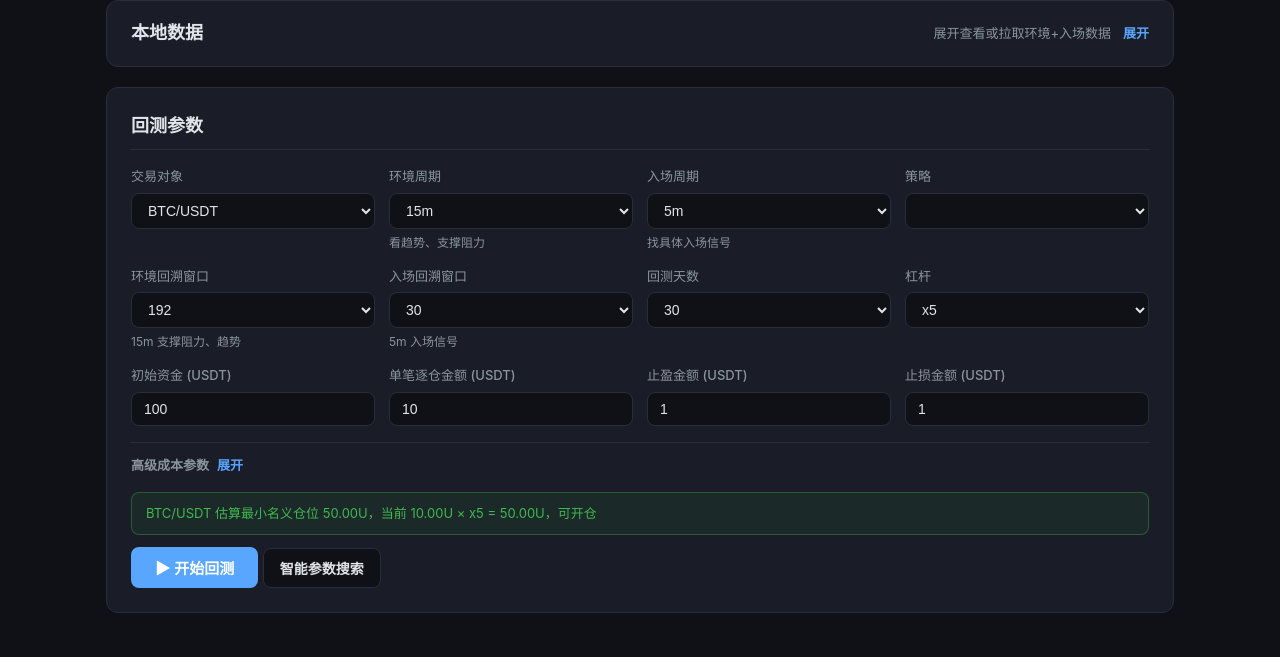
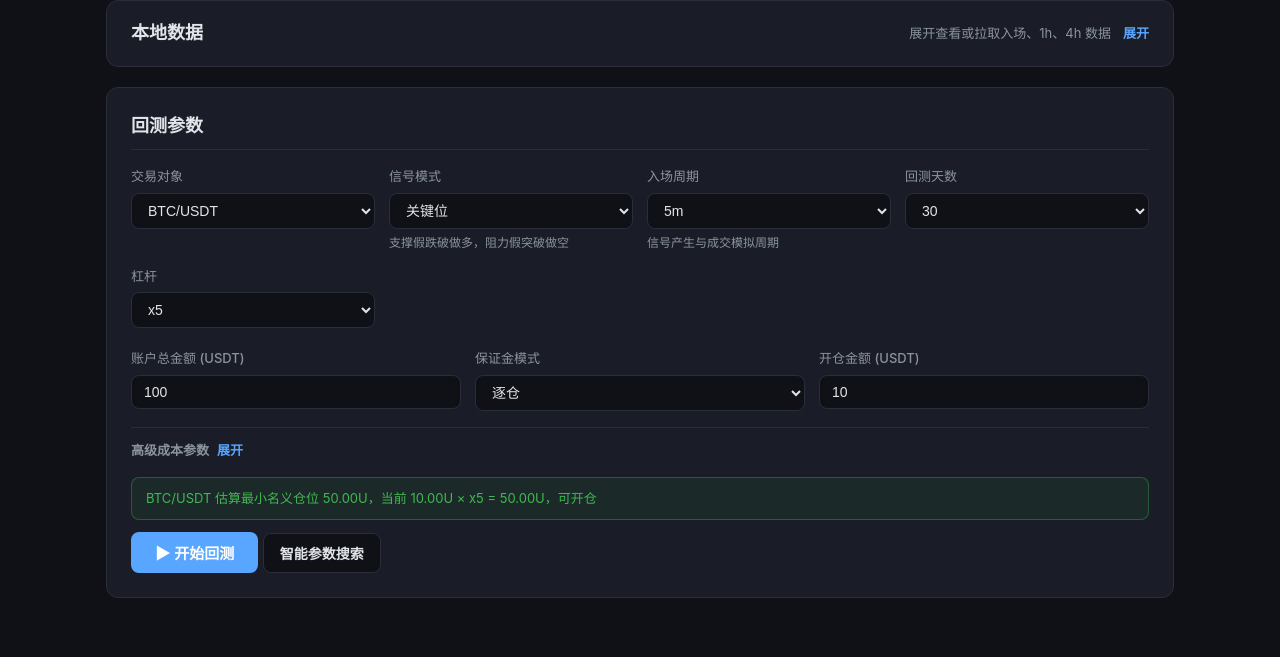
Before and after one commit to wllqxls/liang_hua, a FastAPI app: page / in a window 1280 px wide. Shown: the part 154-811 px from the top of the page. After the commit the page ends 752 px from the top, so only its background shows below. Run offline with FastAPI, Linux system fonts and the light colour scheme; lists and menus that the app fills with data are empty.

Commit message:
Update controls for signal and margin modes

```diff
--- a/static/css/style.css
+++ b/static/css/style.css
@@ -179,6 +179,13 @@ header h1 {
     margin-bottom: 20px;
 }
 
+.funds-grid {
+    display: grid;
+    grid-template-columns: repeat(3, minmax(0, 1fr));
+    gap: 14px;
+    margin-bottom: 20px;
+}
+
 .form-group {
     display: flex;
     flex-direction: column;
@@ -219,13 +226,15 @@ header h1 {
 }
 
 @media (max-width: 800px) {
-    .form-grid {
+    .form-grid,
+    .funds-grid {
         grid-template-columns: repeat(2, minmax(0, 1fr));
     }
 }
 
 @media (max-width: 520px) {
-    .form-grid {
+    .form-grid,
+    .funds-grid {
         grid-template-columns: minmax(0, 1fr);
     }
 }
--- a/static/js/backtest.js
+++ b/static/js/backtest.js
@@ -18,8 +18,8 @@ const MIN_NOTIONAL_BY_SYMBOL = {
 const LEVERAGE_OPTIONS = [1, 2, 3, 5, 10, 20, 50, 100, 125, 150];
 
 window.addEventListener('DOMContentLoaded', () => {
-    updateStrategyDescription();
-    document.getElementById('strategy').addEventListener('change', updateStrategyDescription);
+    updateModeDescription();
+    document.getElementById('mode').addEventListener('change', updateModeDescription);
     bindRealtimeChecks();
     updateOrderCheck();
     loadDataStatus();
@@ -83,45 +83,34 @@ async function runBacktest() {
 
 
 function validateBacktestPayload(payload) {
-    if (payload.context_lookback < 1 || payload.context_lookback > 500) {
-        return '环境回溯窗口必须在 1 到 500 之间';
-    }
-    if (payload.entry_lookback < 1 || payload.entry_lookback > 500) {
-        return '入场回溯窗口必须在 1 到 500 之间';
-    }
     if (payload.backtest_days < 1 || payload.backtest_days > 3650) {
         return '回测天数必须在 1 到 3650 之间';
     }
-    if (payload.context_timeframe === payload.timeframe) {
-        return '环境周期和入场周期建议分开，例如 15m + 5m';
+    if (!['5m', '15m'].includes(payload.timeframe)) {
+        return '入场周期只能选择 5m 或 15m';
     }
     if (payload.cash < 10) {
         return '初始资金不能低于 10 USDT';
     }
-    if (payload.position_amount <= 0) {
-        return '单笔逐仓金额必须大于 0';
+    if (payload.opening_amount <= 0) {
+        return '开仓金额必须大于 0';
     }
-    if (payload.position_amount > payload.cash) {
-        return '单笔逐仓金额不能大于初始资金';
+    if (payload.opening_amount > payload.cash) {
+        return '开仓金额不能大于账户总金额';
     }
     if (payload.leverage < 1 || payload.leverage > 150) {
         return '杠杆必须在 x1 到 x150 之间';
     }
+    if (payload.maker_fee < 0 || payload.taker_fee < 0 || payload.maker_fee > 0.1 || payload.taker_fee > 0.1) {
+        return '手续费率必须在 0 到 0.1 之间';
+    }
+    const entryFee = payload.opening_amount * payload.leverage * payload.taker_fee;
+    if (payload.opening_amount + entryFee > payload.cash) {
+        return '账户总金额必须覆盖开仓金额和开仓手续费';
+    }
     const orderCheck = getOrderCheck(payload);
     if (!orderCheck.ok) {
         return orderCheck.message;
-    }
-    if (payload.take_profit_amount < 0 || payload.stop_loss_amount < 0) {
-        return '止盈止损不能为负数';
-    }
-    if (payload.take_profit_amount > payload.position_amount * payload.leverage) {
-        return '止盈金额不建议大于单笔名义仓位';
-    }
-    if (payload.stop_loss_amount > payload.position_amount) {
-        return '止损金额不能大于单笔逐仓金额';
-    }
-    if (payload.maker_fee < 0 || payload.taker_fee < 0 || payload.maker_fee > 0.1 || payload.taker_fee > 0.1) {
-        return '手续费率必须在 0 到 0.1 之间';
     }
     if (payload.slippage_rate < 0 || payload.slippage_rate > 0.1) {
         return '滑点率必须在 0 到 0.1 之间';
@@ -137,19 +126,12 @@ function validateBacktestPayload(payload) {
 
 
 function validateOptimizationPayload(payload) {
-    return validateBacktestPayload({
-        ...payload,
-        context_timeframe: '15m',
-        timeframe: '5m',
-        backtest_days: 30,
-        context_lookback: 192,
-        entry_lookback: 30,
-    });
+    return validateBacktestPayload(payload);
 }
 
 
 function bindRealtimeChecks() {
-    const ids = ['symbol', 'position-amount', 'leverage'];
+    const ids = ['symbol', 'cash', 'opening-amount', 'leverage', 'taker-fee'];
     for (const id of ids) {
         const el = document.getElementById(id);
         if (el) {
@@ -172,25 +154,25 @@ function updateOrderCheck() {
 
 function getOrderCheck(payload) {
     const minNotional = MIN_NOTIONAL_BY_SYMBOL[payload.symbol] || 5;
-    const notional = payload.position_amount * payload.leverage;
+    const notional = payload.opening_amount * payload.leverage;
     const base = payload.symbol + ' 估算最小名义仓位 ' + formatNumber(minNotional, 2) + 'U，当前 ' +
-        formatNumber(payload.position_amount, 2) + 'U × x' + formatNumber(payload.leverage, 0) + ' = ' +
+        formatNumber(payload.opening_amount, 2) + 'U × x' + formatNumber(payload.leverage, 0) + ' = ' +
         formatNumber(notional, 2) + 'U';
 
     if (notional >= minNotional) {
         return { ok: true, message: base + '，可开仓' };
     }
 
-    const suggested = LEVERAGE_OPTIONS.find(item => payload.position_amount * item >= minNotional);
+    const suggested = LEVERAGE_OPTIONS.find(item => payload.opening_amount * item >= minNotional);
     if (suggested) {
         return {
             ok: false,
-            message: base + '，实盘可能无法开仓；建议至少 x' + suggested + '，或提高逐仓金额/换交易对象',
+            message: base + '，实盘可能无法开仓；建议至少 x' + suggested + '，或提高开仓金额/换交易对象',
         };
     }
     return {
         ok: false,
-        message: base + '，实盘可能无法开仓；当前逐仓金额过小，x150 也不够最小名义仓位',
+        message: base + '，实盘可能无法开仓；当前开仓金额过小，x150 也不够最小名义仓位',
     };
 }
 
@@ -199,17 +181,12 @@ function collectBacktestPayload() {
     return {
         symbol: document.getElementById('symbol').value,
         timeframe: document.getElementById('timeframe').value,
-        context_timeframe: document.getElementById('context-timeframe').value,
-        strategy: document.getElementById('strategy').value,
+        mode: document.getElementById('mode').value,
         backtest_days: numberValue('backtest-days', 30),
-        context_lookback: numberValue('context-lookback', 192),
-        entry_lookback: numberValue('entry-lookback', 30),
-        lookback: numberValue('entry-lookback', 30),
         cash: numberValue('cash', 100),
-        position_amount: numberValue('position-amount', 10),
+        opening_amount: numberValue('opening-amount', 10),
+        margin_mode: document.getElementById('margin-mode').value,
         leverage: numberValue('leverage', 5),
-        take_profit_amount: numberValue('take-profit-amount', 1),
-        stop_loss_amount: numberValue('stop-loss-amount', 1),
         maker_fee: numberValue('maker-fee', 0.0002),
         taker_fee: numberValue('taker-fee', 0.0005),
         slippage_rate: numberValue('slippage-rate', 0.0002),
@@ -225,9 +202,9 @@ function numberValue(id, fallback) {
 }
 
 
-function updateStrategyDescription() {
-    const select = document.getElementById('strategy');
-    const note = document.getElementById('strategy-desc');
+function updateModeDescription() {
+    const select = document.getElementById('mode');
+    const note = document.getElementById('mode-desc');
     const option = select.options[select.selectedIndex];
     note.textContent = option ? option.dataset.desc || '' : '';
 }
@@ -255,16 +232,23 @@ async function optimizeParams() {
             body: JSON.stringify(payload),
         });
         const created = await resp.json();
-        if (!resp.ok || !created.success) {
-            showError(created.error || formatApiError(created));
+        if (!resp.ok) {
+            showError(formatApiError(created));
+            return;
+        }
+        if (!created.success) {
+            showError(created.error || '智能搜索启动失败');
             return;
         }
         const jobId = created.job_id;
         while (true) {
             const jobResp = await fetch('/api/optimize/jobs/' + jobId);
             const data = await jobResp.json();
-            if (!jobResp.ok || !data.success) {
-                throw new Error(data.error || formatApiError(data));
+            if (!jobResp.ok) {
+                throw new Error(formatApiError(data));
+            }
+            if (!data.success) {
+                throw new Error(data.error || '智能搜索失败');
             }
             const evaluated = data.evaluated_count || 0;
             const total = data.total_budget || 0;
@@ -308,6 +292,9 @@ async function loadDataStatus(successMessage) {
     try {
         const resp = await fetch('/api/data-status');
         const data = await resp.json();
+        if (!resp.ok) {
+            throw new Error(formatApiError(data));
+        }
         renderDataStatusTable(data);
         statusText.textContent = successMessage || '数据状态已更新';
     } catch (err) {
@@ -324,10 +311,9 @@ async function fetchSelectedData() {
     const statusText = document.getElementById('data-status-text');
     const symbol = document.getElementById('symbol').value;
     const days = parseInt(document.getElementById('fetch-days').value) || 365;
-    const timeframes = Array.from(new Set([
-        document.getElementById('context-timeframe').value,
-        document.getElementById('timeframe').value,
-    ]));
+    const timeframes = Array.from(
+        new Set([document.getElementById('timeframe').value, '1h', '4h'])
+    );
 
     btn.disabled = true;
     statusText.innerHTML = '<span class="spinner"></span>正在拉取 ' + symbol + ' ' + timeframes.join(' + ') + '...';
@@ -342,8 +328,10 @@ async function fetchSelectedData() {
             });
             const data = await resp.json();
 
-            if (!data.success) {
-                statusText.textContent = data.error || '数据拉取失败';
+            if (!resp.ok || !data.success) {
+                statusText.textContent = resp.ok
+                    ? (data.error || '数据拉取失败')
+                    : formatApiError(data);
                 return;
             }
             const rows = data.rows == null ? '--' : data.rows.toLocaleString();
@@ -537,7 +525,7 @@ function renderTradesTable(trades) {
     tbody.innerHTML = '';
 
     if (!trades || trades.length === 0) {
-        tbody.innerHTML = '<tr><td colspan="14" class="empty-cell">无交易记录</td></tr>';
+        tbody.innerHTML = '<tr><td colspan="18" class="empty-cell">无交易记录</td></tr>';
         return;
     }
 
@@ -546,25 +534,25 @@ function renderTradesTable(trades) {
     for (const t of recentTrades) {
         const row = document.createElement('tr');
         const pnlClass = t.pnl >= 0 ? 'positive' : 'negative';
-        const pnlPctClass = t.pnl_pct >= 0 ? 'positive' : 'negative';
-        const sideText = t.side === 'short' ? '做空' : '做多';
-        const sideClass = t.side === 'short' ? 'negative' : 'positive';
-
         row.innerHTML =
-            '<td class="' + sideClass + '">' + sideText + '</td>' +
-            '<td>' + formatTime(t.entry_time) + '</td>' +
-            '<td>' + formatTime(t.exit_time) + '</td>' +
-            '<td>' + formatNumber(t.entry_price, 2) + '</td>' +
-            '<td>' + formatNumber(t.exit_price, 2) + '</td>' +
-            '<td>' + formatNumber(t.margin_amount, 2) + '</td>' +
-            '<td>' + formatNumber(t.notional_amount, 2) + '</td>' +
-            '<td>' + formatNumber(t.liquidation_price, 2) + '</td>' +
-            '<td>' + formatNumber(t.entry_score, 0) + '</td>' +
-            '<td title="' + escapeHtml(t.entry_context || '') + '">' + escapeHtml(t.entry_reason || '策略信号') + '</td>' +
-            '<td>' + formatNumber(t.funding_fee, 4) + '</td>' +
-            '<td class="' + pnlClass + '">' + t.pnl.toFixed(2) + '</td>' +
-            '<td class="' + pnlPctClass + '">' + t.pnl_pct.toFixed(2) + '%</td>' +
-            '<td>' + (t.exit_reason || '策略平仓') + '</td>';
+            '<td>' + escapeHtml(t.strategy_source || '--') + '</td>' +
+            '<td>' + escapeHtml(t.mode || '--') + '</td>' +
+            '<td>' + escapeHtml(t.margin_mode || '--') + '</td>' +
+            '<td>' + escapeHtml(t.environment_1h || '--') + '</td>' +
+            '<td>' + escapeHtml(t.filter_4h || '--') + '</td>' +
+            '<td>' + formatTime(t.signal_time) + '</td>' +
+            '<td>' + formatNumber(t.signal_price, 2) + '</td>' +
+            '<td>' + formatTime(t.fill_time) + '</td>' +
+            '<td>' + formatNumber(t.fill_price, 2) + '</td>' +
+            '<td>' + formatNumber(t.atr_snapshot, 4) + '</td>' +
+            '<td>' + formatNumber(t.stop_price, 2) + '</td>' +
+            '<td>' + formatNumber(t.target_price, 2) + '</td>' +
+            '<td>' + formatNumber(t.expected_stop_amount, 2) + '</td>' +
+            '<td>' + formatNumber(t.expected_target_amount, 2) + '</td>' +
+            '<td class="' + pnlClass + '">' + formatNumber(t.pnl, 2) + '</td>' +
+            '<td>' + formatNumber(t.entry_commission, 4) + '</td>' +
+            '<td>' + formatNumber(t.exit_commission, 4) + '</td>' +
+            '<td>' + formatNumber(t.funding_fee, 4) + '</td>';
 
         tbody.appendChild(row);
     }
@@ -587,7 +575,7 @@ function renderOptimizationTable(candidates, summary) {
         const text = evaluated > 0
             ? '没有通过严格过滤的组合，已过滤 ' + filtered + ' / ' + evaluated + ' 个'
             : '尚未搜索';
-        tbody.innerHTML = '<tr><td colspan="23" class="empty-cell">' + text + '</td></tr>';
+        tbody.innerHTML = '<tr><td colspan="19" class="empty-cell">' + text + '</td></tr>';
         return;
     }
 
@@ -601,15 +589,11 @@ function renderOptimizationTable(candidates, summary) {
         const robustness = robustnessBadge(item.robustness_label, item.robustness_score);
         row.innerHTML =
             '<td>' + item.rank + '</td>' +
-            '<td>' + (item.strategy_label || item.strategy || '--') + '</td>' +
+            '<td>' + escapeHtml(item.mode_label || item.mode || '--') + '</td>' +
             '<td>' + badge + '</td>' +
-            '<td>' + (item.context_timeframe || '--') + '</td>' +
             '<td>' + (item.timeframe || '--') + '</td>' +
-            '<td>' + item.context_lookback + '</td>' +
-            '<td>' + (item.entry_lookback || item.lookback) + '</td>' +
+            '<td>' + escapeHtml(item.margin_mode || '--') + '</td>' +
             '<td>x' + formatNumber(item.leverage, 0) + '</td>' +
-            '<td>' + formatNumber(item.take_profit_amount, 2) + '</td>' +
-            '<td>' + formatNumber(item.stop_loss_amount, 2) + '</td>' +
             '<td class="' + returnClass + '">' + formatNumber(item.total_return_pct, 2) + '</td>' +
             '<td class="' + outReturnClass + '">' + formatNumber(item.out_sample_return_pct, 2) + '</td>' +
             '<td>' + formatNumber(item.random_pass_rate_pct, 0) + '%</td>' +
@@ -633,15 +617,11 @@ function applyOptimizationCandidate(index) {
     const item = optimizationCandidates[index];
     if (!item) return;
 
-    document.getElementById('strategy').value = item.strategy;
-    document.getElementById('context-timeframe').value = item.context_timeframe;
+    document.getElementById('mode').value = item.mode;
     document.getElementById('timeframe').value = item.timeframe;
-    document.getElementById('context-lookback').value = item.context_lookback;
-    document.getElementById('entry-lookback').value = item.entry_lookback || item.lookback;
+    document.getElementById('margin-mode').value = item.margin_mode;
     document.getElementById('leverage').value = String(item.leverage);
-    document.getElementById('take-profit-amount').value = item.take_profit_amount;
-    document.getElementById('stop-loss-amount').value = item.stop_loss_amount;
-    updateStrategyDescription();
+    updateModeDescription();
     updateOrderCheck();
 
     const status = document.getElementById('status');
--- a/templates/backtest.html
+++ b/templates/backtest.html
@@ -18,7 +18,7 @@
         <details class="panel collapsible-panel">
             <summary class="collapsible-summary">
                 <span class="summary-title">本地数据</span>
-                <span class="summary-note">展开查看或拉取环境+入场数据</span>
+                <span class="summary-note">展开查看或拉取入场、1h、4h 数据</span>
             </summary>
             <div class="collapsible-content">
                 <div class="data-actions">
@@ -26,7 +26,7 @@
                         <label for="fetch-days">拉取天数</label>
                         <input type="number" id="fetch-days" value="365" min="1" max="3650">
                     </div>
-                    <button id="fetch-data-btn" class="btn-secondary" onclick="fetchSelectedData()">拉取环境+入场数据</button>
+                    <button id="fetch-data-btn" class="btn-secondary" onclick="fetchSelectedData()">拉取入场+1h+4h 数据</button>
                     <button id="refresh-data-btn" class="btn-secondary" onclick="loadDataStatus()">刷新</button>
                     <span id="data-status-text" class="status-text"></span>
                 </div>
@@ -62,52 +62,21 @@
                     </select>
                 </div>
                 <div class="form-group">
-                    <label for="context-timeframe">环境周期</label>
-                    <select id="context-timeframe">
-                        {% for t in timeframes %}
-                        <option value="{{ t }}" {% if t == '15m' %}selected{% endif %}>{{ t }}</option>
+                    <label for="mode">信号模式</label>
+                    <select id="mode">
+                        {% for mode in modes %}
+                        <option value="{{ mode.value }}" data-desc="{{ mode.description }}">{{ mode.label }}</option>
                         {% endfor %}
                     </select>
-                    <span class="field-note">看趋势、支撑阻力</span>
+                    <span id="mode-desc" class="field-note"></span>
                 </div>
                 <div class="form-group">
                     <label for="timeframe">入场周期</label>
                     <select id="timeframe">
-                        {% for t in timeframes %}
-                        <option value="{{ t }}" {% if t == '5m' %}selected{% endif %}>{{ t }}</option>
-                        {% endfor %}
+                        <option value="5m" selected>5m</option>
+                        <option value="15m">15m</option>
                     </select>
-                    <span class="field-note">找具体入场信号</span>
-                </div>
-                <div class="form-group">
-                    <label for="strategy">策略</label>
-                    <select id="strategy">
-                        {% for s in strategies %}
-                        <option value="{{ s.value }}" data-desc="{{ s.description }}">{{ s.label }}</option>
-                        {% endfor %}
-                    </select>
-                    <span id="strategy-desc" class="field-note"></span>
-                </div>
-                <div class="form-group">
-                    <label for="context-lookback">环境回溯窗口</label>
-                    <select id="context-lookback">
-                        <option value="96">96</option>
-                        <option value="192" selected>192</option>
-                        <option value="288">288</option>
-                    </select>
-                    <span class="field-note">15m 支撑阻力、趋势</span>
-                </div>
-                <div class="form-group">
-                    <label for="entry-lookback">入场回溯窗口</label>
-                    <select id="entry-lookback">
-                        <option value="10">10</option>
-                        <option value="20">20</option>
-                        <option value="30" selected>30</option>
-                        <option value="40">40</option>
-                        <option value="50">50</option>
-                        <option value="60">60</option>
-                    </select>
-                    <span class="field-note">5m 入场信号</span>
+                    <span class="field-note">信号产生与成交模拟周期</span>
                 </div>
                 <div class="form-group">
                     <label for="backtest-days">回测天数</label>
@@ -136,21 +105,22 @@
                         <option value="150">x150</option>
                     </select>
                 </div>
+            </div>
+            <div class="funds-grid">
                 <div class="form-group">
-                    <label for="cash">初始资金 (USDT)</label>
+                    <label for="cash">账户总金额 (USDT)</label>
                     <input type="number" id="cash" value="100" min="10" step="10">
                 </div>
                 <div class="form-group">
-                    <label for="position-amount">单笔逐仓金额 (USDT)</label>
-                    <input type="number" id="position-amount" value="10" min="0.1" step="0.1">
+                    <label for="margin-mode">保证金模式</label>
+                    <select id="margin-mode">
+                        <option value="ISOLATED" selected>逐仓</option>
+                        <option value="CROSS">全仓</option>
+                    </select>
                 </div>
                 <div class="form-group">
-                    <label for="take-profit-amount">止盈金额 (USDT)</label>
-                    <input type="number" id="take-profit-amount" value="1" min="0" step="0.1">
-                </div>
-                <div class="form-group">
-                    <label for="stop-loss-amount">止损金额 (USDT)</label>
-                    <input type="number" id="stop-loss-amount" value="1" min="0" step="0.1">
+                    <label for="opening-amount">开仓金额 (USDT)</label>
+                    <input type="number" id="opening-amount" value="10" min="0.1" step="0.1">
                 </div>
             </div>
             <details class="advanced-options">
@@ -233,20 +203,24 @@
                 <table id="trades-table">
                     <thead>
                         <tr>
-                            <th>方向</th>
-                            <th>入场时间</th>
-                            <th>出场时间</th>
-                            <th>入场价</th>
-                            <th>出场价</th>
-                            <th>保证金</th>
-                            <th>名义仓位</th>
-                            <th>强平价</th>
-                            <th>入场分</th>
-                            <th>入场原因</th>
-                            <th>资金费</th>
-                            <th>盈亏</th>
-                            <th>盈亏%</th>
-                            <th>原因</th>
+                            <th>策略来源</th>
+                            <th>信号模式</th>
+                            <th>保证金模式</th>
+                            <th>1h 环境</th>
+                            <th>4h 过滤</th>
+                            <th>信号时间</th>
+                            <th>信号价</th>
+                            <th>成交时间</th>
+                            <th>成交价</th>
+                            <th>冻结 ATR</th>
+                            <th>止损价</th>
+                            <th>目标价</th>
+                            <th>预期止损U</th>
+                            <th>预期止盈U</th>
+                            <th>实际盈亏U</th>
+                            <th>入场费U</th>
+                            <th>出场费U</th>
+                            <th>资金费U</th>
                         </tr>
                     </thead>
                     <tbody id="trades-tbody"></tbody>
@@ -259,15 +233,11 @@
                     <thead>
                         <tr>
                             <th>排名</th>
-                            <th>策略</th>
+                            <th>信号模式</th>
                             <th>评价</th>
-                            <th>环境周期</th>
                             <th>入场周期</th>
-                            <th>环境回溯</th>
-                            <th>入场回溯</th>
+                            <th>保证金模式</th>
                             <th>杠杆</th>
-                            <th>止盈U</th>
-                            <th>止损U</th>
                             <th>样本内%</th>
                             <th>样本外%</th>
                             <th>随机通过</th>
@@ -284,13 +254,13 @@
                         </tr>
                     </thead>
                     <tbody id="optimization-tbody">
-                        <tr><td colspan="23" class="empty-cell">尚未搜索</td></tr>
+                        <tr><td colspan="19" class="empty-cell">尚未搜索</td></tr>
                     </tbody>
                 </table>
             </div>
         </section>
     </div>
 
-    <script src="/static/js/backtest.js?v=equity-axis-1"></script>
+    <script src="/static/js/backtest.js?v=signal-margin-1"></script>
 </body>
 </html>
```
Also changed, not shown: tests/test_styles.py (+134 -24 lines).
